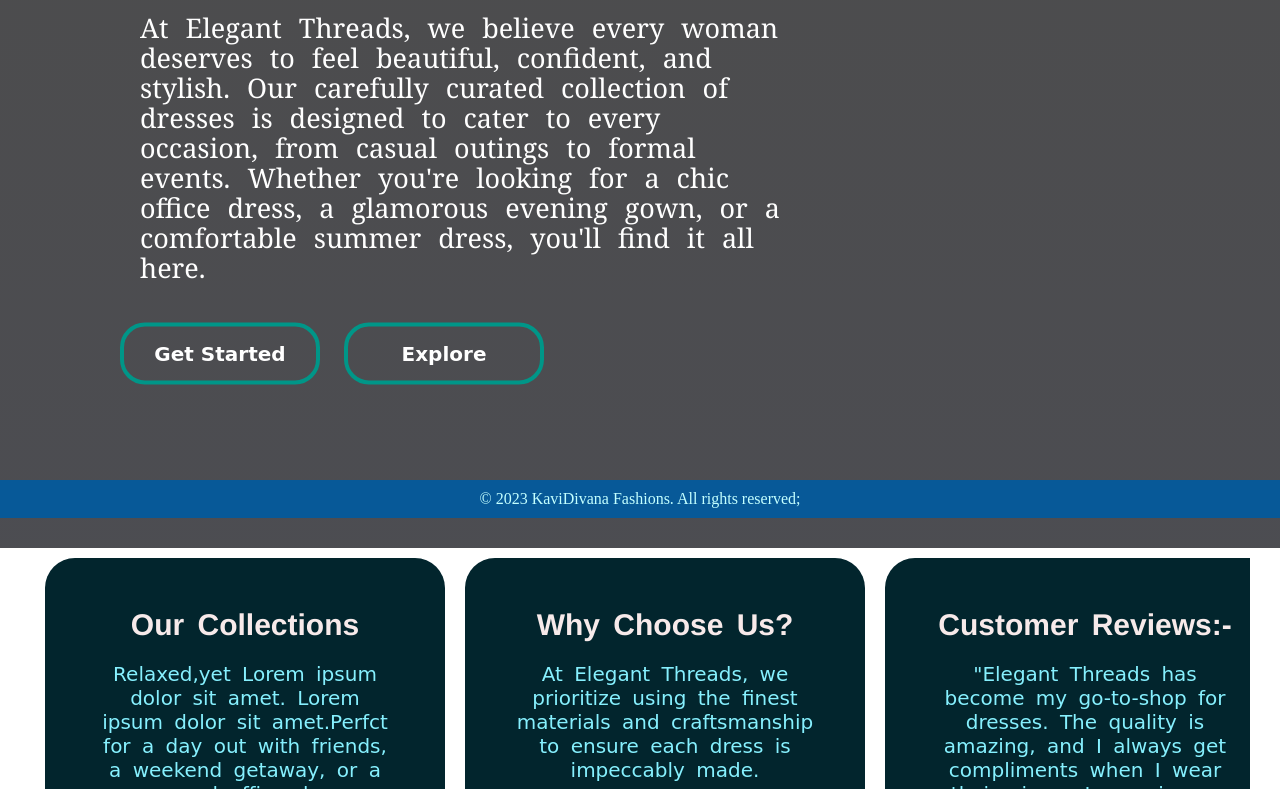
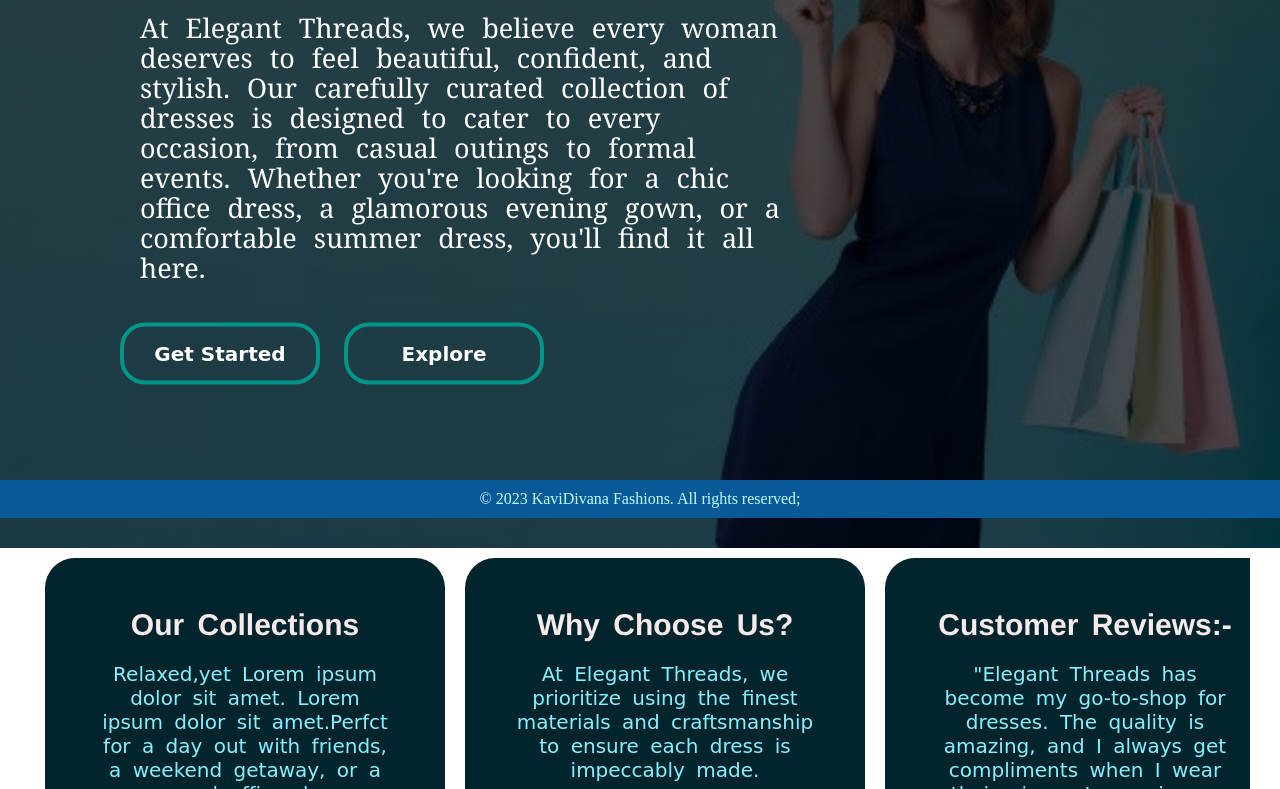
Before and after one commit to Mohanapriya-Vadivel/Landing-page, a plain HTML site: page index.html in a window 1280 px wide. Shown: the part 282-1071 px from the top of the page. Drawn offline with Linux system fonts and the light colour scheme.

Commit message:
Update style.css
update image

```diff
--- a/style.css
+++ b/style.css
@@ -4,7 +4,7 @@
     box-sizing: border-box;
 }
 body{
-    background-image: linear-gradient(rgba(0, 0, 0, 0.7),rgba(0, 1, 8, 0.7)),url("../images/background.jpg");
+    background-image: linear-gradient(rgba(0, 0, 0, 0.7),rgba(0, 1, 8, 0.7)),url("../background.jpg");
     background-size:cover;
     background-position:center;
     background-repeat:no-repeat;
```
